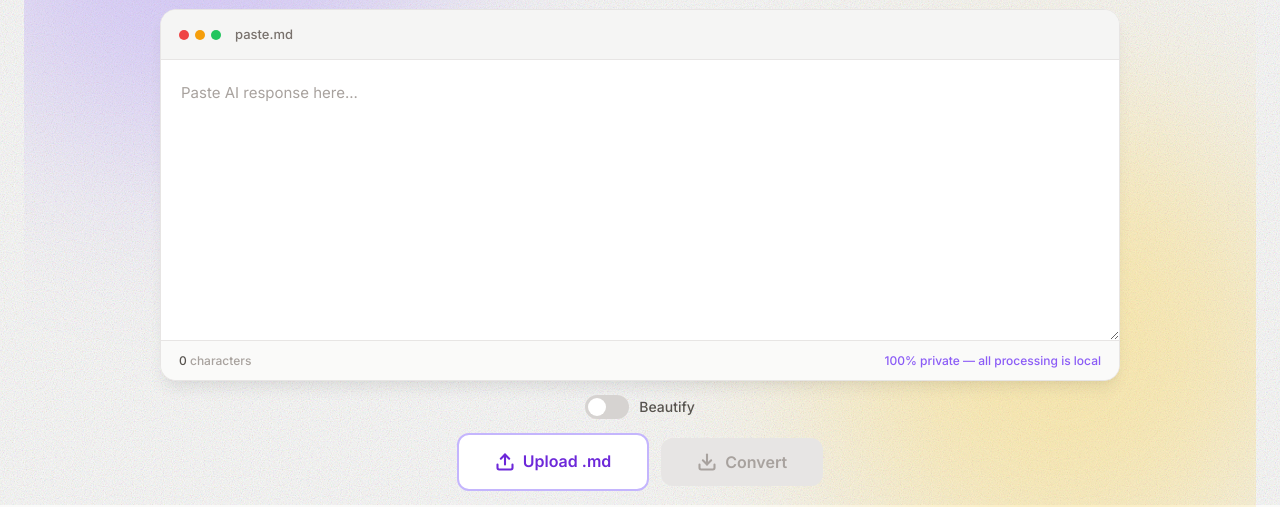
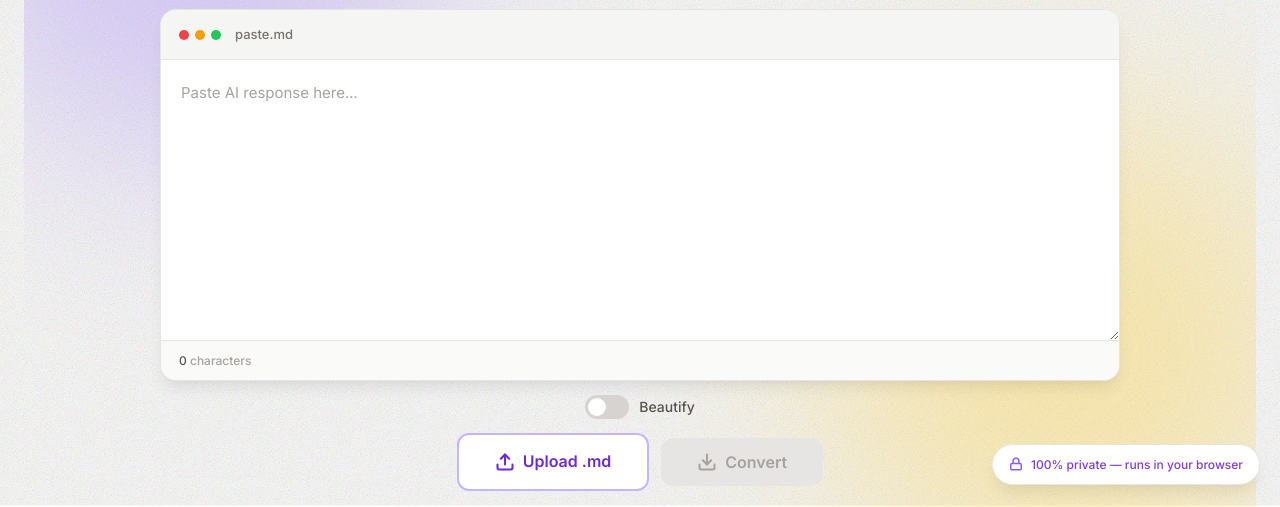
Before and after one commit to pbot-9000-max/Paste-to-Docs, a browser extension: page index.html in a window 1280 px wide. Shown: the part 295-802 px from the top of the page. Drawn offline with Linux system fonts and the light colour scheme; a script that the page names is missing.

Commit message:
Add privacy-first floating badge

```diff
--- a/index.html
+++ b/index.html
@@ -53,7 +53,6 @@
         </div>
         <div class="editor-footer">
           <span class="char-count"><span id="charCount">0</span> characters</span>
-          <span class="privacy-badge">100% private — all processing is local</span>
         </div>
       </div>
 
@@ -254,6 +253,10 @@
     </div>
   </footer>
 
+  <div class="privacy-floating">
+    <svg width="14" height="14" viewBox="0 0 24 24" fill="none" stroke="currentColor" stroke-width="2.5" stroke-linecap="round" stroke-linejoin="round"><rect x="3" y="11" width="18" height="11" rx="2" ry="2"/><path d="M7 11V7a5 5 0 0 1 10 0v4"/></svg>
+    <span>100% private — runs in your browser</span>
+  </div>
   <script src="https://cdn.jsdelivr.net/npm/docx@9/dist/index.iife.js"></script>
   <script src="app.js"></script>
 </body>
--- a/style.css
+++ b/style.css
@@ -645,12 +645,6 @@ textarea::placeholder {
   color: var(--gray-600);
 }
 
-.privacy-badge {
-  font-size: 12px;
-  color: var(--violet-500);
-  font-weight: 500;
-}
-
 /* ── Download button ─────────────────────────────────── */
 
 #downloadBtn {
@@ -1004,6 +998,55 @@ footer {
   color: var(--gray-400);
 }
 
+/* ── Privacy floating badge ─────────────────────────── */
+
+.privacy-floating {
+  position: fixed;
+  bottom: 20px;
+  right: 20px;
+  display: flex;
+  align-items: center;
+  gap: 8px;
+  font-size: 12px;
+  font-weight: 500;
+  color: var(--violet-600);
+  background: var(--surface);
+  padding: 10px 16px;
+  border-radius: 100px;
+  border: 1px solid var(--gray-200);
+  box-shadow: var(--shadow-lg);
+  z-index: 100;
+  transition: all 0.25s;
+  backdrop-filter: blur(8px);
+}
+
+.privacy-floating:hover {
+  transform: translateY(-2px);
+  box-shadow: var(--shadow-xl);
+  border-color: var(--violet-200);
+}
+
+.privacy-floating svg {
+  flex-shrink: 0;
+  color: var(--violet-500);
+}
+
+[data-theme="dark"] .privacy-floating {
+  background: rgba(28, 25, 23, 0.9);
+  border-color: #292524;
+  backdrop-filter: blur(8px);
+}
+
+[data-theme="dark"] .privacy-floating:hover {
+  border-color: #3b2a5e;
+}
+
+@media (max-width: 480px) {
+  .privacy-floating {
+    display: none;
+  }
+}
+
 /* ── Responsive ──────────────────────────────────────── */
 
 @media (max-width: 768px) {
@@ -1062,9 +1105,7 @@ footer {
     grid-template-columns: 1fr 1fr;
   }
 
-  .privacy-badge {
-    display: none;
-  }
+
 }
 
 @media (max-width: 480px) {
```
